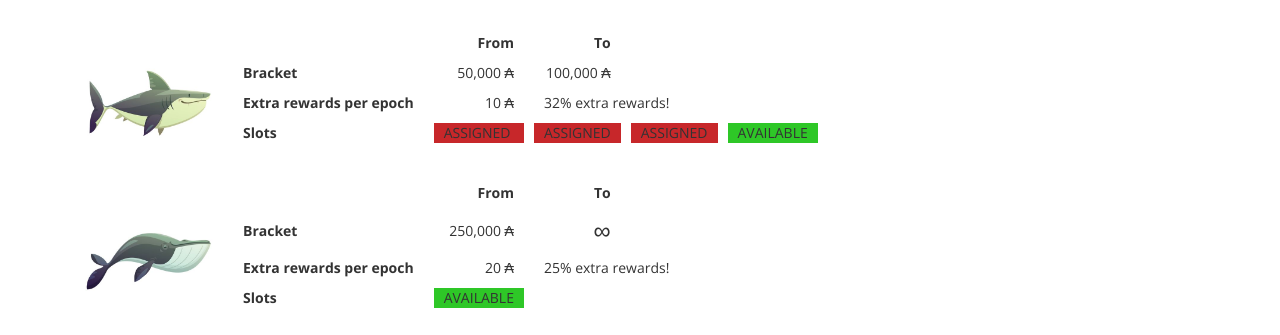
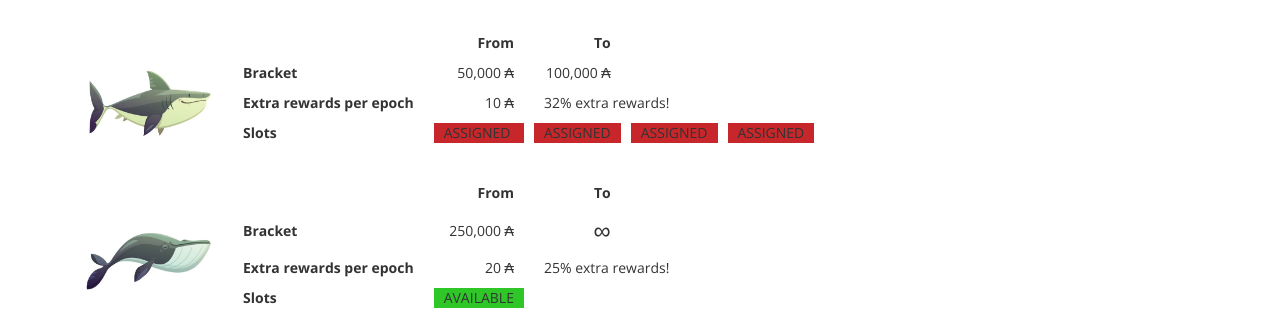
Before and after one commit to DevStakePool/DevStakePool.github.io, a plain HTML site: page index.html in a window 1280 px wide. Shown: the part 4919-5254 px from the top of the page. Drawn offline with nearby package versions, Linux system fonts and the light colour scheme.

Commit message:
Update index.html

```diff
--- a/index.html
+++ b/index.html
@@ -581,7 +581,7 @@
                         <td class="assigned">ASSIGNED</td>
                         <td class="assigned">ASSIGNED</td>
                         <td class="assigned">ASSIGNED</td>
-                        <td class="available">AVAILABLE</td>
+                        <td class="assigned">ASSIGNED</td>
                     </tr>
                     <tr><td colspan="6">&nbsp;</td></tr>
 
```
